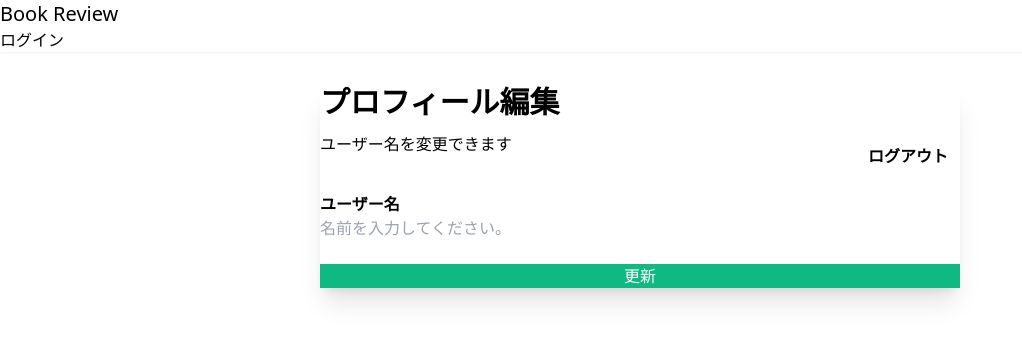
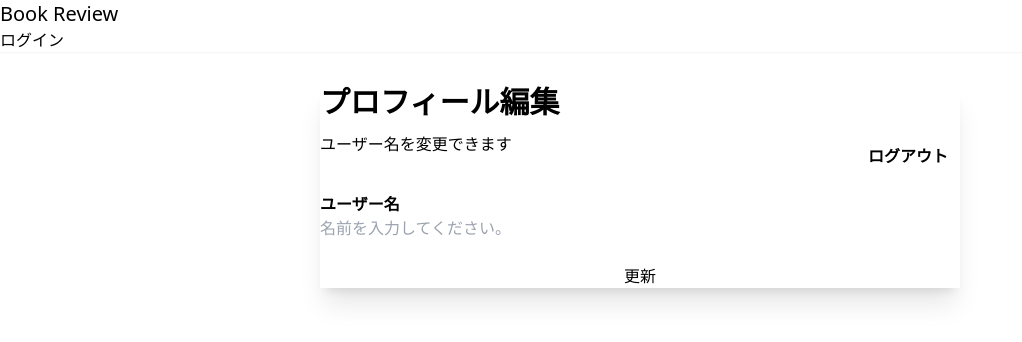
Before and after one commit to cuzekn/book-review-app, a React (Vite) app: page /profile in a window 1280 px wide. Shown: the top 342 px of the page, without its empty margins (0-1022 px from the left). Built offline with nearby package versions, Linux system fonts and the light colour scheme.

Commit message:
feat: ダークモードに応じたテーマ設定機能を追加

```diff
--- a/src/App.tsx
+++ b/src/App.tsx
@@ -12,6 +12,25 @@ export default function App() {
   useEffect(() => {
     dispatch(initializeAuth());
   }, [dispatch]);
+
+  // システムのダークモード設定に応じてテーマを設定
+  useEffect(() => {
+    const mediaQuery = window.matchMedia('(prefers-color-scheme: dark)');
+    const updateTheme = (e: MediaQueryListEvent | MediaQueryList) => {
+      const theme = e.matches ? 'dark' : 'light';
+      document.documentElement.setAttribute('data-theme', theme);
+    };
+
+    // 初回設定
+    updateTheme(mediaQuery);
+
+    // システム設定の変更を監視
+    mediaQuery.addEventListener('change', updateTheme);
+
+    return () => {
+      mediaQuery.removeEventListener('change', updateTheme);
+    };
+  }, []);
 
   return (
     <div>
--- a/src/index.css
+++ b/src/index.css
@@ -2,36 +2,12 @@
 @tailwind components;
 @tailwind utilities;
 
-/*
-  テーマカラーのカスタマイズ
-  ここで色を変更できます：
-  - --color-primary: ボタンやリンクの色
-  - --color-primary-content: プライマリカラー上のテキスト色
-
-  色の例：
-  #10b981 (緑), #3b82f6 (青), #ef4444 (赤), #8b5cf6 (紫)
-*/
-:root,
-[data-theme='dark'],
-[data-theme='light'] {
-  --color-primary: #10b981 !important;
-  --color-primary-content: #ffffff !important;
-}
-
 @layer components {
-  button.btn-primary {
-    --btn-color: var(--color-primary) !important;
-    --btn-fg: var(--color-primary-content) !important;
-    background-color: var(--color-primary) !important;
-    color: var(--color-primary-content) !important;
-    border-color: var(--color-primary) !important;
-  }
-
-  button.btn-primary:hover:not(:disabled) {
-    background-color: color-mix(
-      in oklab,
-      var(--color-primary),
-      #000 10%
-    ) !important;
+  button.btn,
+  a.btn {
+    background-color: var(--btn-bg);
+    background-image: var(--btn-noise);
+    color: var(--btn-fg);
+    border-color: var(--btn-border);
   }
 }
```
